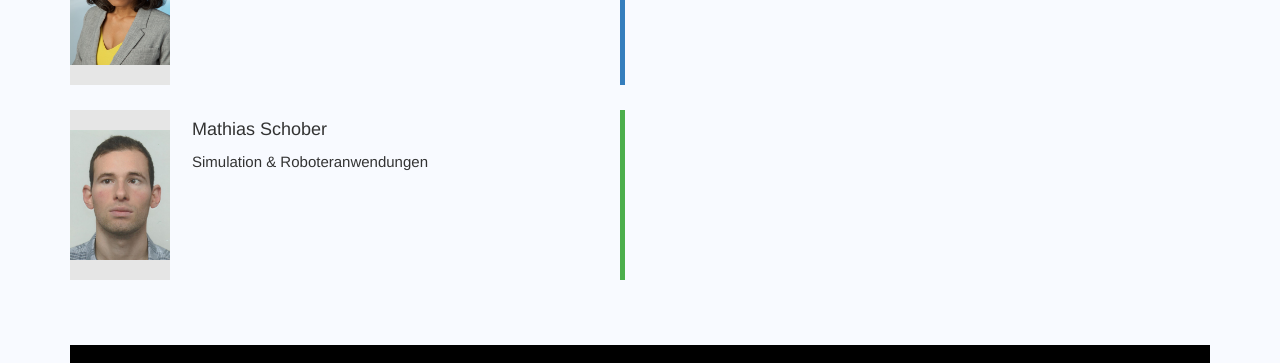
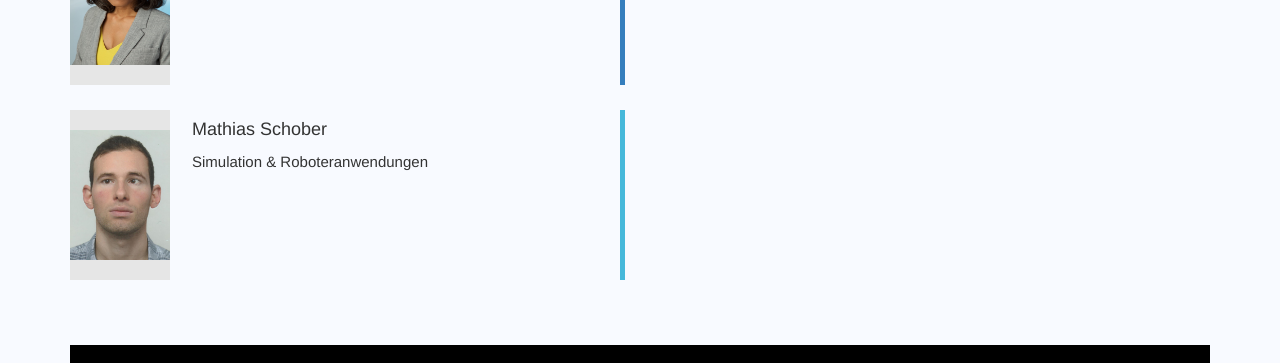
Before and after one commit to MathiasSchober/optimisima, a Jekyll site: the page built from team.html, in a window 1280 px wide. Shown: the part 341-704 px from the top of the page. Built offline with Jekyll 4.4.1, drawn with Linux system fonts in a browser that asks for light colours.

Commit message:
Update style.css

```diff
--- a/assets/css/style.css
+++ b/assets/css/style.css
@@ -664,7 +664,7 @@ footer h3 {
 .blockquote-box .square{width:100px;min-height:50px;margin-right:22px;text-align:center!important;background-color:#E6E6E6;padding:20px 0}
 .blockquote-box.blockquote-primary{border-color:#357EBD}
 /*.blockquote-box.blockquote-primary .square{background-color:#428BCA;color:#FFF}*/
-.blockquote-box.blockquote-success{border-color:#4CAE4C}
+.blockquote-box.blockquote-success{border-color:#46B8DA}
 /*.blockquote-box.blockquote-success .square{background-color:#5CB85C;color:#FFF}*/
 .blockquote-box.blockquote-info{border-color:#46B8DA}
 .blockquote-box.blockquote-info .square{background-color:#5BC0DE;color:#FFF}
```
